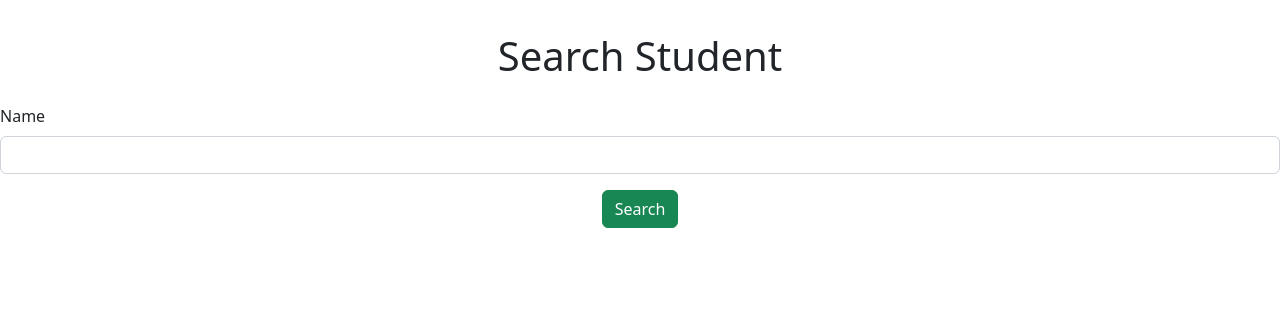
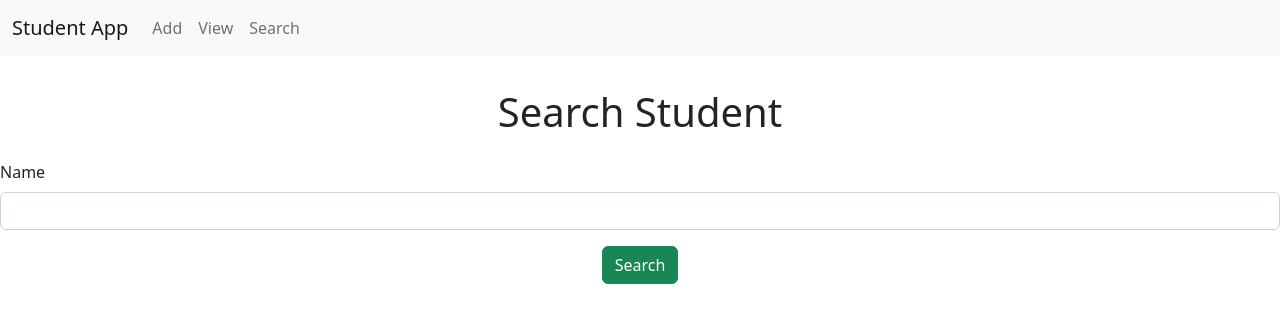
Before and after one commit to Asiyacm/New-Student-Angular-App, an Angular app: page /search in a window 1280 px wide. Before the commit this address led to /. Shown: the top 322 px of the page. Built offline with nearby package versions, Linux system fonts and the light colour scheme.

Commit message:
nav commit

```diff
--- a/src/app/add-student/add-student.component.html
+++ b/src/app/add-student/add-student.component.html
@@ -1,3 +1,4 @@
+<app-navigation></app-navigation>
 <div class="container">
     <div class="row">
         <div class="col col-12 col-sm-12 col-md-12 col-lg-12 col-xl-12 col-xxl-12">
--- a/src/app/app.component.html
+++ b/src/app/app.component.html
@@ -1,3 +1,3 @@
-<app-search-student></app-search-student>
+
 
 <router-outlet></router-outlet>
--- a/src/app/app.module.ts
+++ b/src/app/app.module.ts
@@ -7,18 +7,38 @@
 import { FormsModule } from '@angular/forms';
 import { ViewStudentComponent } from './view-student/view-student.component';
 import { SearchStudentComponent } from './search-student/search-student.component';
+import { NavigationComponent } from './navigation/navigation.component';
+import { RouterModule, Routes } from '@angular/router';
+
+
+const myRoute:Routes=[
+  {
+    path: "add",
+    component:AddStudentComponent
+  },
+  {
+    path:"view",
+    component:ViewStudentComponent
+  },
+  {
+    path:"search",
+    component:SearchStudentComponent
+  }
+]
 
 @NgModule({
   declarations: [
     AppComponent,
     AddStudentComponent,
     ViewStudentComponent,
-    SearchStudentComponent
+    SearchStudentComponent,
+    NavigationComponent
   ],
   imports: [
     BrowserModule,
     AppRoutingModule,
-    FormsModule
+    FormsModule,
+    RouterModule.forRoot(myRoute)
   ],
   providers: [],
   bootstrap: [AppComponent]
--- /dev/null
+++ b/src/app/navigation/navigation.component.html
@@ -0,0 +1,23 @@
+<nav class="navbar navbar-expand-lg bg-light">
+    <div class="container-fluid">
+      <a class="navbar-brand" routerLink="#">Student App</a>
+      <button class="navbar-toggler" type="button" data-bs-toggle="collapse" data-bs-target="#navbarNav" aria-controls="navbarNav" aria-expanded="false" aria-label="Toggle navigation">
+        <span class="navbar-toggler-icon"></span>
+      </button>
+      <div class="collapse navbar-collapse" id="navbarNav">
+        <ul class="navbar-nav">
+
+            <li>
+            <a class="nav-link" routerLink="/add">Add</a>
+          </li>
+          <li>
+            <a class="nav-link" routerLink="/view">View</a>
+          </li>
+          <li>
+            <a class="nav-link" routerLink="/search">Search</a>
+          </li>
+
+        </ul>
+      </div>
+    </div>
+  </nav>
--- a/src/app/search-student/search-student.component.html
+++ b/src/app/search-student/search-student.component.html
@@ -1,3 +1,4 @@
+<app-navigation></app-navigation>
 <div class="row">
     <div class="col col-12 col-sm-12 col-md-12 col-lg-12 col-xl-12 col-xxl-12">
         <div class="row g-3 mt-3">
--- a/src/app/view-student/view-student.component.html
+++ b/src/app/view-student/view-student.component.html
@@ -1,3 +1,4 @@
+<app-navigation></app-navigation>
 <div class="container">
     <div class="row">
         <div class="col col-12 col-sm-12 col-md-12 col-lg-12 col-xl-12 col-xxl-12">
```
Also changed, not shown: src/app/navigation/navigation.component.ts (added, +10 -0 lines), src/app/navigation/navigation.component.css (added).
